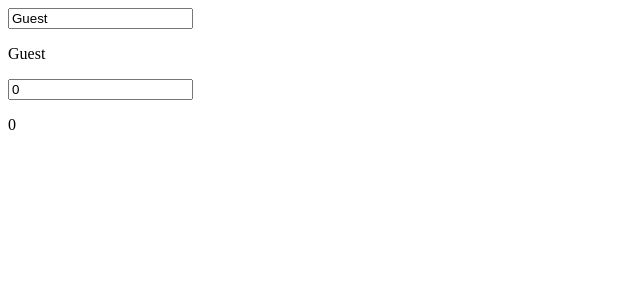
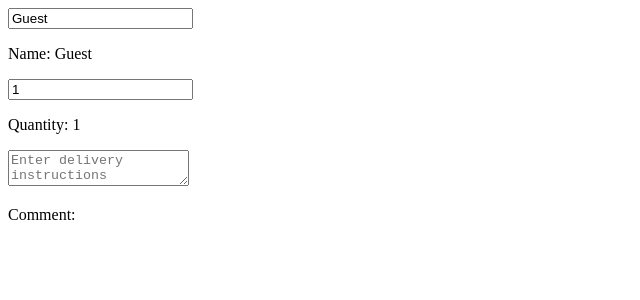
Before and after one commit to emmarcaber/ReactHike, a React (Vite) app: page / in a window 1280 px wide. Shown: the top 300 px of the page, without its empty margins (0-640 px from the left). Built offline with nearby package versions, Linux system fonts and the light colour scheme.

Commit message:
feat: onChange event on textarea

```diff
--- a/src/MyComponent.jsx
+++ b/src/MyComponent.jsx
@@ -2,7 +2,8 @@ import React, {useState} from "react";
 
 function MyComponent() {
     const [name, setName] = useState("Guest");
-    const [quantity, setQuantity] = useState(0);
+    const [quantity, setQuantity] = useState(1);
+    const [comment, setComment] = useState("");
 
     function handleNameChange(e) {
         setName(e.target.value);
@@ -12,13 +13,20 @@ function MyComponent() {
         setQuantity(e.target.value);
     }
 
+    function handleCommentChange(e) {
+        setComment(e.target.value);
+    }
+
     return (
         <div>
             <input type="text" value={name} onChange={handleNameChange} />
-            <p>{name}</p>
+            <p>Name: {name}</p>
 
             <input type="number" value={quantity} onChange={handleQuantityChange} />
-            <p>{quantity}</p>
+            <p>Quantity: {quantity}</p>
+
+            <textarea placeholder="Enter delivery instructions" onChange={handleCommentChange}></textarea>
+            <p>Comment: {comment}</p>
         </div>
     )
 }
```
